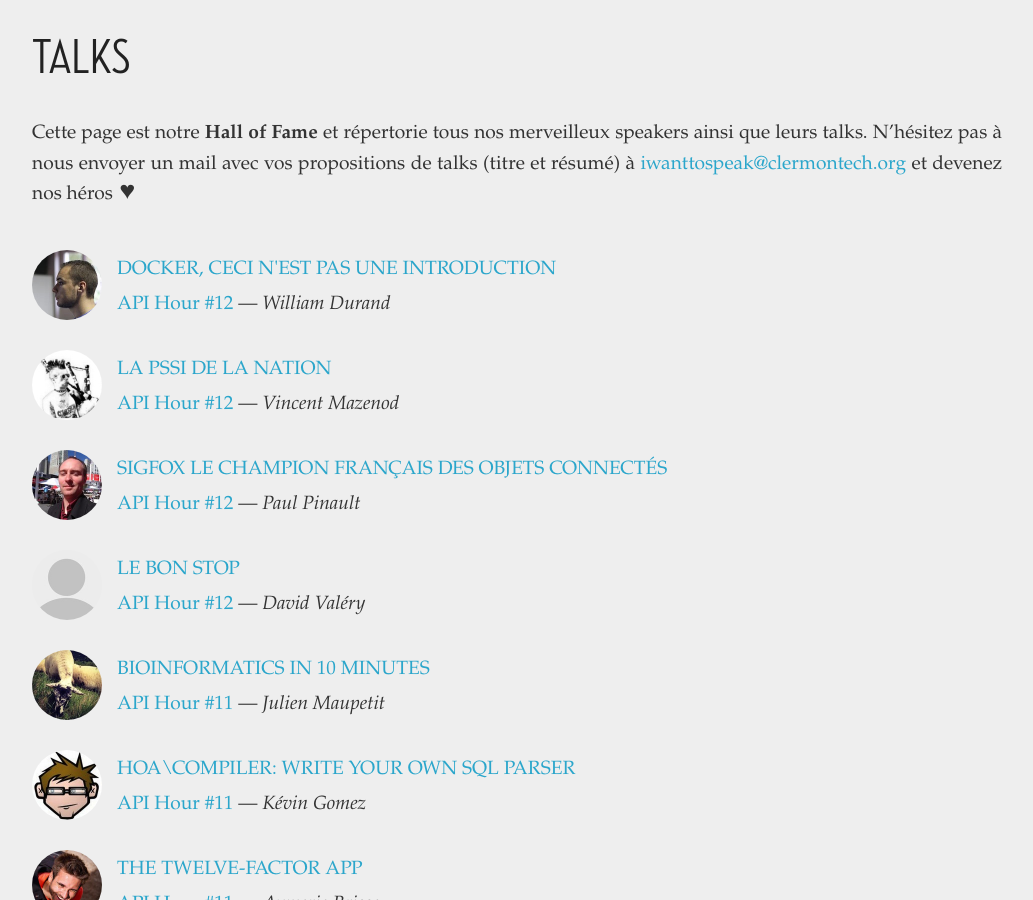
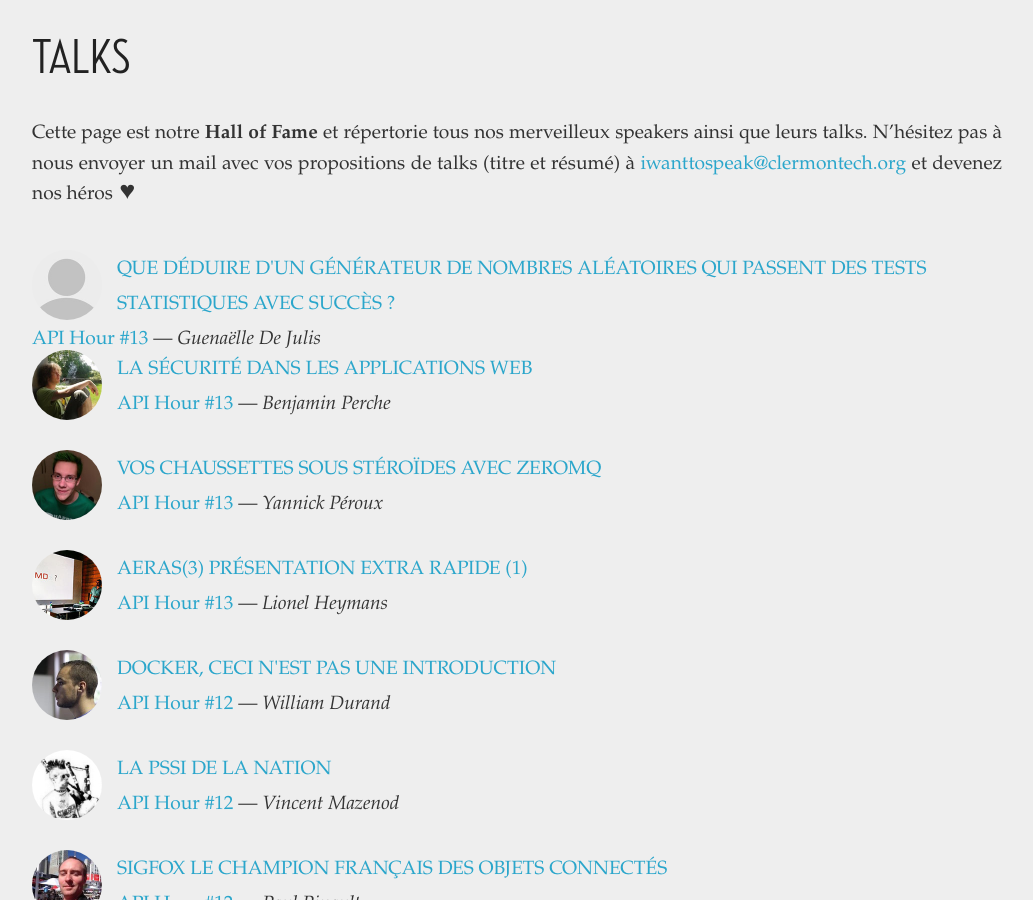
Before and after one commit to clermontech/clermontech.github.com, a Jekyll site: the page built from talks/index.md, in a window 1280 px wide and 900 px high, scrolled down 314 px. Shown: the whole window, without its empty margins (123-1156 px from the left). Built offline with Jekyll 4.4.1, drawn with Linux system fonts in a browser that asks for light colours; Markdown is read by kramdown in place of the engine named in the settings.

Commit message:
add AH13 pages

```diff
--- a/_posts/2015-02-20-api-hour-13.md
+++ b/_posts/2015-02-20-api-hour-13.md
@@ -45,6 +45,8 @@ assister, vous devez vous inscrire sur la page Eventbrite de cette session :
 
 Après la peinture MD10, la librairie AERAS(3).
 
+[Voir la vidéo]({% post_url 2015-03-04-1-lionel-heymans-aeras-3-presentation-extra-rapide-1 %})
+
 ### Yannick Péroux • Vos Chaussettes Sous Stéroïdes Avec ZeroMQ
 
 ZeroMQ est une bibliothèque qui permet de manipuler différents patterns d'envoi
@@ -53,11 +55,15 @@ du projet, de parler des différents patterns proposés ainsi que de faire un
 retour d'expérience sur l'intégration de ZMQ au sein de projets (Onitu et
 Circus).
 
+[Voir la vidéo]({% post_url 2015-03-04-2-yannick-peroux-vos-chaussettes-sous-steroides-avec-zeromq %})
+
 ### Benjamin Perche • La Sécurité Dans Les Applications Web
 
 La sécurité est un des points essentiels d'un application web. Qu'elle soit
 négligée, tabou ou inconnue, des sites se font encore "pirater" aujourd'hui.
 Voyons par l'exemple comment se prévenir de certaines attaques basiques.
+
+[Voir la vidéo]({% post_url 2015-03-04-3-benjamin-perche-la-securite-dans-les-applications-web %})
 
 ### Guenaëlle De Julis • Que Déduire D'Un Générateur De Nombres Aléatoires Qui Passent Des Tests Statistiques Avec Succès ?
 
@@ -70,6 +76,8 @@ aujourd'hui principalement par des batteries de tests statistiques (FIPS 140-2,
 SP800-90, AIS31).  Cette présentation montre quelques faiblesses de ces tests,
 dans leur conception et dans leur utilisation.
 
+[Voir la vidéo]({% post_url 2015-03-04-4-guenaelle-de-julis-que-deduire-dun-generateur-de-nombres-aleatoires-qui-passent-des-tests-statistiques-avec-succes %})
+
 ## Sponsors
 
 [![](/images/o2switch.png)](http://www.o2switch.fr/)
--- /dev/null
+++ b/_posts/2015-03-04-1-lionel-heymans-aeras-3-presentation-extra-rapide-1.md
@@ -0,0 +1,19 @@
+---
+layout: talk
+categories: [ talks, api-hour-13 ]
+
+session_url: /api-hours/api-hour-13.html
+session_name: Clermont'ech API Hour &#35;13
+session_short_name: "&#35;13"
+
+author: Lionel Heymans
+author_url:
+author_image: heymans.jpeg
+
+slides_url:
+video:
+
+title: "AERAS(3) Présentation Extra Rapide (1)"
+---
+
+Après la peinture MD10, la librairie AERAS(3).
--- /dev/null
+++ b/_posts/2015-03-04-2-yannick-peroux-vos-chaussettes-sous-steroides-avec-zeromq.md
@@ -0,0 +1,23 @@
+---
+layout: talk
+categories: [ talks, api-hour-13 ]
+
+session_url: /api-hours/api-hour-13.html
+session_name: Clermont'ech API Hour &#35;13
+session_short_name: "&#35;13"
+
+author: Yannick Péroux
+author_url: https://twitter.com/k4nar
+author_image: yannick-peroux.jpeg
+
+slides_url:
+video:
+
+title: "Vos Chaussettes Sous Stéroïdes Avec ZeroMQ"
+---
+
+ZeroMQ est une bibliothèque qui permet de manipuler différents patterns d'envoi
+de messages via des sockets BSD. Le but du talk est d'introduire les concepts
+du projet, de parler des différents patterns proposés ainsi que de faire un
+retour d'expérience sur l'intégration de ZMQ au sein de projets (Onitu et
+Circus).
--- /dev/null
+++ b/_posts/2015-03-04-3-benjamin-perche-la-securite-dans-les-applications-web.md
@@ -0,0 +1,21 @@
+---
+layout: talk
+categories: [ talks, api-hour-13 ]
+
+session_url: /api-hours/api-hour-13.html
+session_name: Clermont'ech API Hour &#35;13
+session_short_name: "&#35;13"
+
+author: Benjamin Perche
+author_url: "https://twitter.com/lovenunu_"
+author_image: benjamin-perche.jpeg
+
+slides_url:
+video:
+
+title: "La Sécurité Dans Les Applications Web"
+---
+
+La sécurité est un des points essentiels d'un application web. Qu'elle soit
+négligée, tabou ou inconnue, des sites se font encore "pirater" aujourd'hui.
+Voyons par l'exemple comment se prévenir de certaines attaques basiques.
--- /dev/null
+++ b/_posts/2015-03-04-4-guenaelle-de-julis-que-deduire-dun-generateur-de-nombres-aleatoires-qui-passent-des-tests-statistiques-avec-succes.md
@@ -0,0 +1,26 @@
+---
+layout: talk
+categories: [ talks, api-hour-13 ]
+
+session_url: /api-hours/api-hour-13.html
+session_name: Clermont'ech API Hour &#35;13
+session_short_name: "&#35;13"
+
+author: Guenaëlle De Julis
+author_url:
+author_image:
+
+slides_url:
+video:
+
+title: "Que Déduire D'Un Générateur De Nombres Aléatoires Qui Passent Des Tests Statistiques Avec Succès ?"
+---
+
+Les nombres aléatoires sont très fréquents dans les protocoles cryptographiques
+: graine pour instancier, création de modules RSA, token, clef de session, ...
+Cependant, une mauvaise qualité d'aléa  peut mettre à mal la sécurité de tout
+le protocole dans lequel il est utilisé. Reste donc à évaluer sa source d'aléa
+avant de l'utiliser pour des usages cryptographiques, ce qui se fait
+aujourd'hui principalement par des batteries de tests statistiques (FIPS 140-2,
+SP800-90, AIS31).  Cette présentation montre quelques faiblesses de ces tests,
+dans leur conception et dans leur utilisation.
```
Also changed, not shown: images/speaker-images/benjamin-perche.jpeg (added), images/speaker-images/yannick-peroux.jpeg (added).
